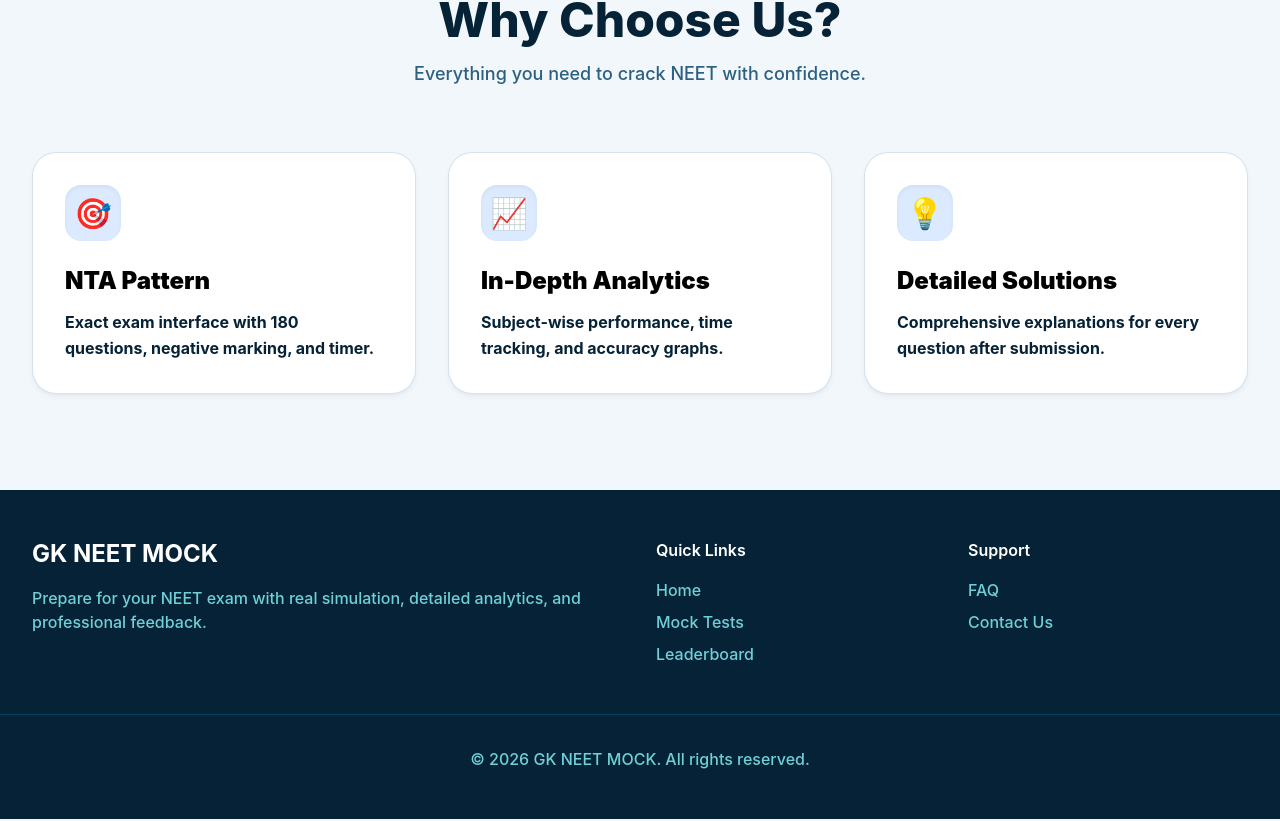
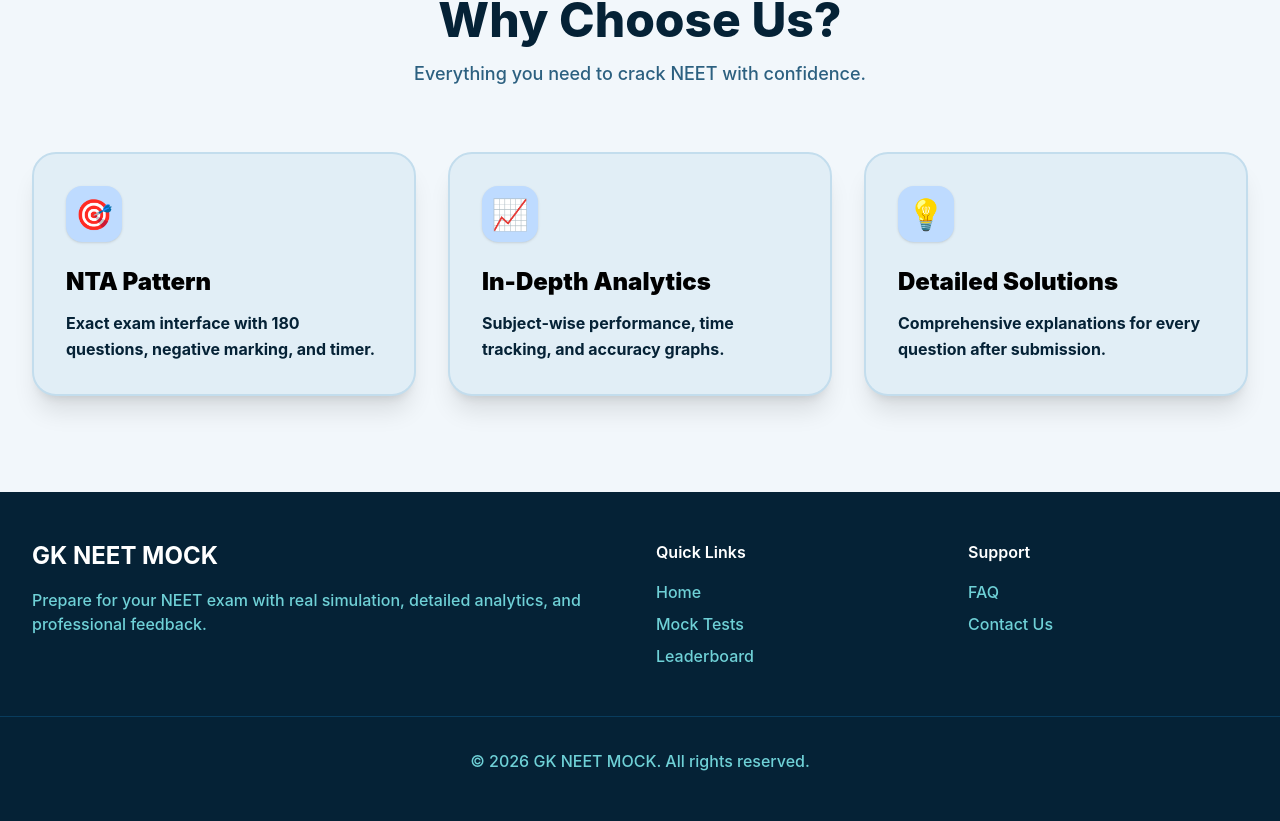
Before and after one commit to gk044996-cmd/gk-neet, a React (Vite) app in the folder frontend/: page / in a window 1280 px wide. Shown: the part 884-1705 px from the top of the page. Built offline with nearby package versions, Linux system fonts and the light colour scheme; no server answers.

Commit message:
Colour changes

```diff
--- a/frontend/src/pages/Home.jsx
+++ b/frontend/src/pages/Home.jsx
@@ -66,10 +66,10 @@ export default function Home() {
               { title: 'In-Depth Analytics', desc: 'Subject-wise performance, time tracking, and accuracy graphs.', icon: '📈' },
               { title: 'Detailed Solutions', desc: 'Comprehensive explanations for every question after submission.', icon: '💡' }
             ].map((feature, i) => (
-              <div key={i} className="glass-card p-8 rounded-3xl group">
-                <div className="w-14 h-14 bg-blue-100 dark:bg-blue-900/40 text-blue-600 dark:text-blue-400 rounded-2xl flex items-center justify-center mb-6 text-3xl font-bold group-hover:scale-110 transition-transform shadow-inner">{feature.icon}</div>
+              <div key={i} className="bg-slate-100 dark:bg-slate-800 border-2 border-slate-200 dark:border-slate-700 shadow-xl p-8 rounded-3xl group transition-all duration-300 hover:shadow-2xl">
+                <div className="w-14 h-14 bg-blue-200 dark:bg-blue-900/60 text-blue-700 dark:text-blue-300 rounded-2xl flex items-center justify-center mb-6 text-3xl font-bold group-hover:scale-110 transition-transform shadow-sm">{feature.icon}</div>
                 <h3 className="text-2xl font-black mb-3 text-black dark:text-white">{feature.title}</h3>
-                <p className="text-slate-900 dark:text-slate-300 font-bold leading-relaxed">{feature.desc}</p>
+                <p className="text-slate-900 dark:text-slate-200 font-bold leading-relaxed">{feature.desc}</p>
               </div>
             ))}
           </div>
```
